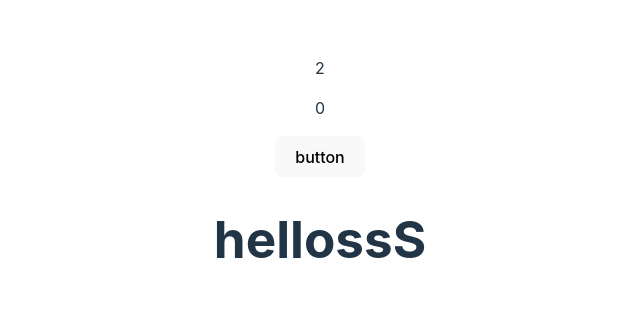
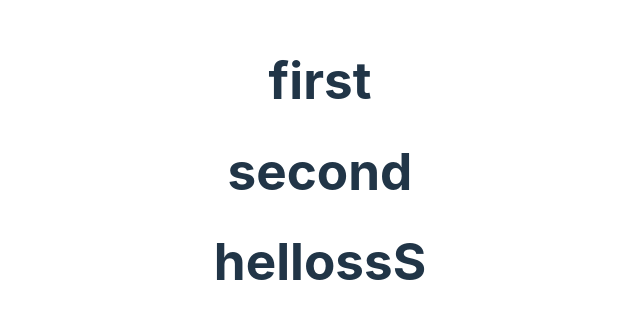
Before and after one commit to sasank2323/new_rec, a React (Vite) app: page / in a window 1280 px wide. Shown: the part 229-548 px from the top of the page, without its empty margins (320-960 px from the left). Built offline with nearby package versions, Linux system fonts and the light colour scheme.

Commit message:
multiple export

```diff
--- a/src/App.jsx
+++ b/src/App.jsx
@@ -2,14 +2,14 @@ import { useState } from 'react'
 import reactLogo from './assets/react.svg'
 import viteLogo from '/vite.svg'
 import './App.css'
+import { First, Second } from './multiple_export'
 
 function App() {
   const [count, setCount] = useState(0);
   return (
     <>
-      <p>{sum(count, 2)}</p>
-      <p>{count}</p>
-      <button onClick={() => setCount(count + 1)}>button</button>
+      <First />
+      <Second />
     </>
   )
 }
--- /dev/null
+++ b/src/multiple_export.jsx
@@ -0,0 +1,17 @@
+function First() {
+    return (
+        <>
+            <h1>first</h1>
+        </>
+    );
+}
+
+function Second() {
+    return (
+        <>
+            <h1>second</h1>
+        </>
+    );
+}
+
+export { First, Second };
```
